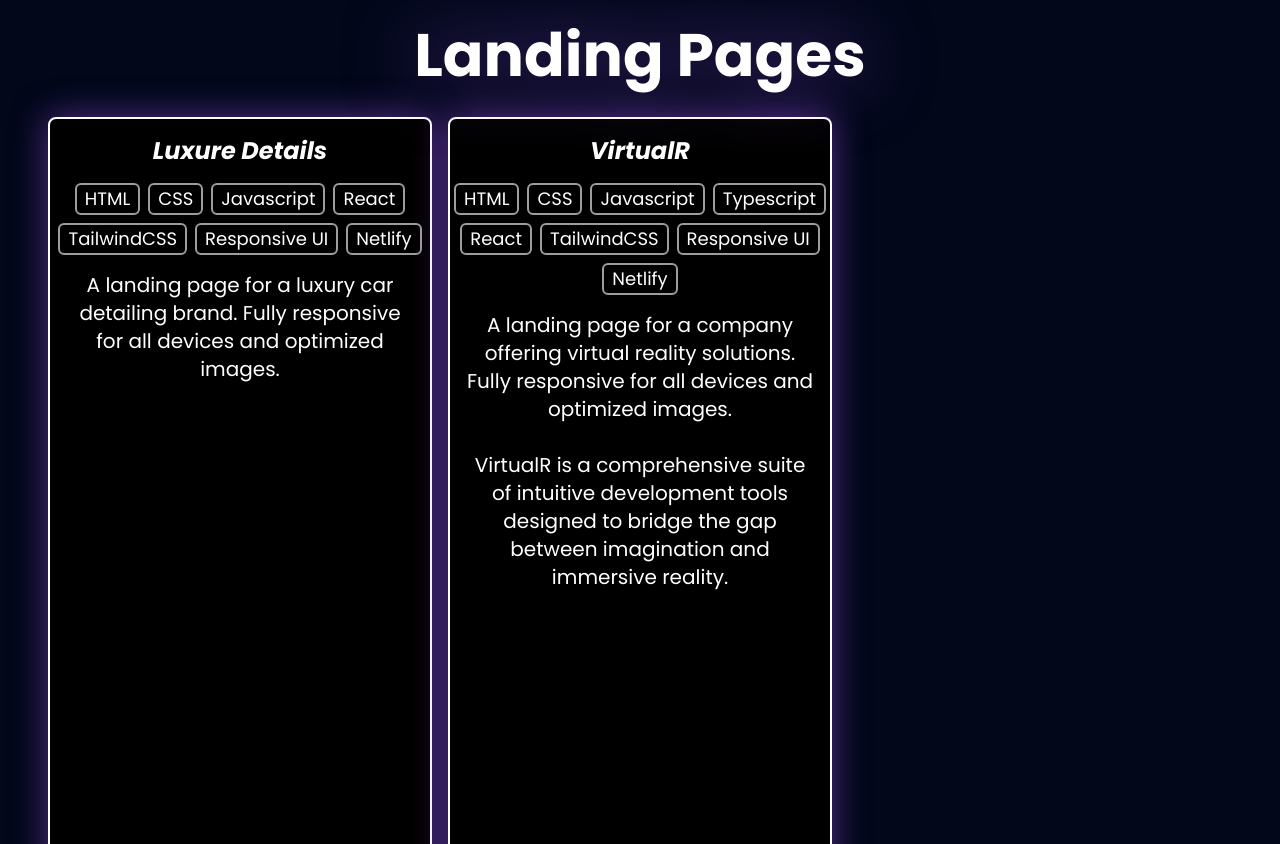
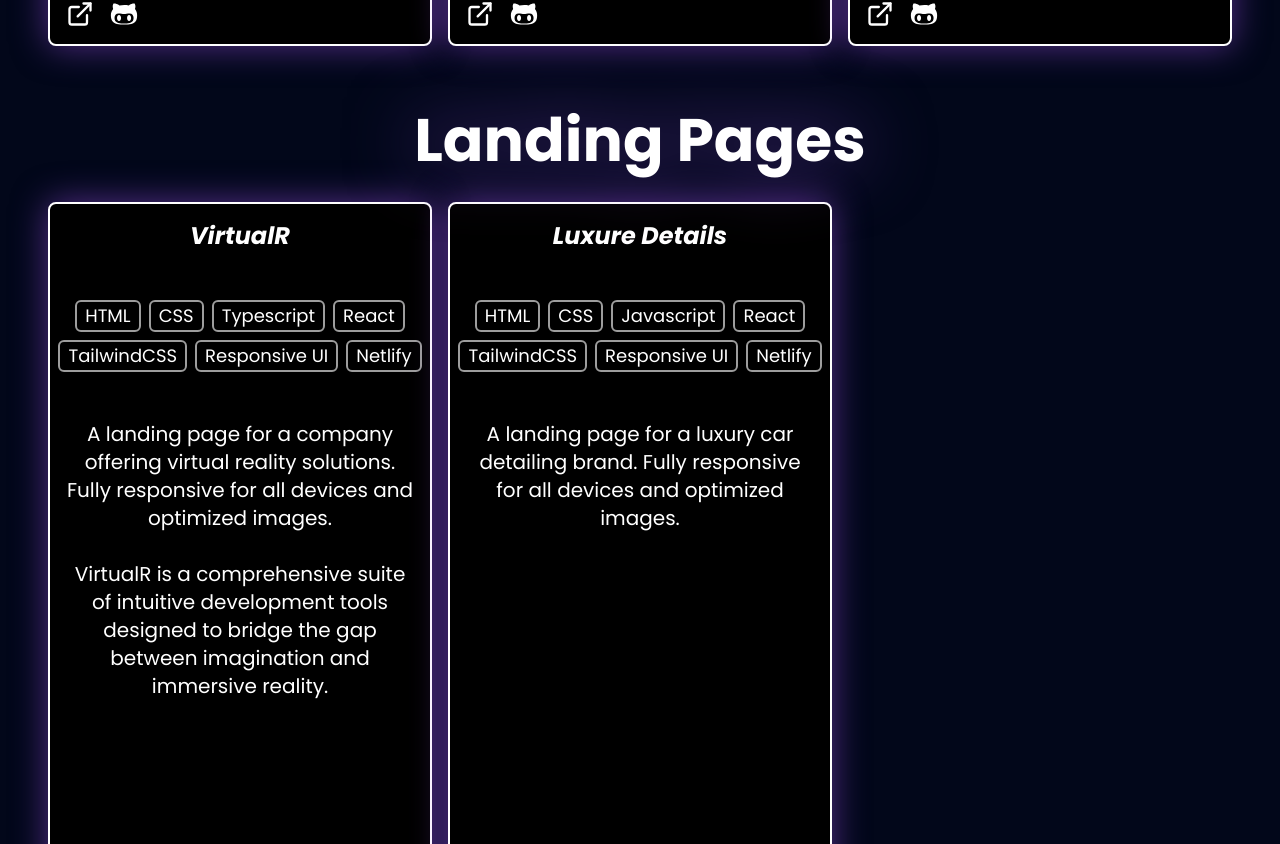
Before and after one commit to VictorMMartinezJr/Personal-Portfolio, a React (Vite) app in the folder frontend/personal-portfolio-frontend/: page / in a window 1280 px wide. Shown: the part 3596-4440 px from the top of the page. Built offline with nearby package versions, Linux system fonts and the light colour scheme.

Commit message:
style: remove extra whitespace in Project cards

```diff
--- a/frontend/personal-portfolio-frontend/src/components/Projects/AppProjects.jsx
+++ b/frontend/personal-portfolio-frontend/src/components/Projects/AppProjects.jsx
@@ -4,7 +4,7 @@
 
 const AppProjects = () => {
   return (
-    <div
+    <section
       aria-label="Full stack app projects"
       id="projects"
       className="h-auto flex flex-col justify-center items-center px-4 mt-12 xl:text-left xl:px-12 2xl:px-16"
@@ -34,7 +34,7 @@
           ),
         )}
       </div>
-    </div>
+    </section>
   );
 };
 
--- a/frontend/personal-portfolio-frontend/src/components/Projects/LandingPages.jsx
+++ b/frontend/personal-portfolio-frontend/src/components/Projects/LandingPages.jsx
@@ -22,6 +22,7 @@
               imgSrc={imgSrc}
               demoLink={demoLink}
               GHLink={GitHub}
+              className="min-h-[1000px]"
             />
           ),
         )}
--- a/frontend/personal-portfolio-frontend/src/components/Projects/Project.jsx
+++ b/frontend/personal-portfolio-frontend/src/components/Projects/Project.jsx
@@ -11,13 +11,14 @@
   imgSrc,
   GHLink,
   demoLink,
+  className,
 }) => {
   const projectRef = useRef(null);
   const isProjectInView = useInView(projectRef, { once: true });
 
   return (
-    <motion.section
-      className="flex flex-col justify-center items-center min-h-[1100px] text-center bg-black rounded-lg mb-4 border-2 border-white shadow-[0_0_35px_rgba(168,85,247,0.5)]"
+    <motion.div
+      className={`flex flex-col justify-center items-center text-center bg-black rounded-lg mb-4 border-2 border-white shadow-[0_0_35px_rgba(168,85,247,0.5)] ${className || "md:min-h-[1200px]"}`}
       ref={projectRef}
       initial={{ opacity: 0, y: 50 }}
       animate={{
@@ -28,7 +29,7 @@
     >
       <h2 className="my-4 font-bold italic text-xl xl:text-2xl">{name}</h2>
       {/* Tech used */}
-      <div className="flex flex-wrap justify-center items-center gap-2">
+      <div className="flex flex-wrap justify-center items-center gap-2 xl:my-8">
         {skills.map((skill, i) => (
           <span
             key={i}
@@ -42,9 +43,9 @@
 
       {disclaimer && (
         <>
-      <hr className="my-2 border-gray-700" />
-      <p className="text-xs text-yellow-500 italic px-4">{disclaimer}</p>
-      </>
+          <hr className="my-2 border-gray-700" />
+          <p className="text-xs text-yellow-500 italic px-4">{disclaimer}</p>
+        </>
       )}
 
       <img src={imgSrc} alt="" className="px-4" />
@@ -89,7 +90,7 @@
           </motion.div>
         </a>
       </div>
-    </motion.section>
+    </motion.div>
   );
 };
 
--- a/frontend/personal-portfolio-frontend/src/components/Projects/projectsData.js
+++ b/frontend/personal-portfolio-frontend/src/components/Projects/projectsData.js
@@ -69,6 +69,23 @@
 
 const landingPagesData = [
   {
+    name: "VirtualR",
+    skills: [
+      "HTML",
+      "CSS",
+      "Typescript",
+      "React",
+      "TailwindCSS",
+      "Responsive UI",
+      "Netlify",
+    ],
+    imgSrc: virtualR,
+    description:
+      "A landing page for a company offering virtual reality solutions. Fully responsive for all devices and optimized images.\n\nVirtualR is a comprehensive suite of intuitive development tools designed to bridge the gap between imagination and immersive reality.",
+    GitHub: "https://github.com/VictorMMartinezJr/VirtualR",
+    demoLink: "https://virtualr-v1.netlify.app/",
+  },
+  {
     name: "Luxure Details",
     skills: [
       "HTML",
@@ -85,24 +102,6 @@
     GitHub: "https://github.com/VictorMMartinezJr/LuxureDetails",
     demoLink: "https://luxuredetails-v1.netlify.app",
   },
-  {
-    name: "VirtualR",
-    skills: [
-      "HTML",
-      "CSS",
-      "Javascript",
-      "Typescript",
-      "React",
-      "TailwindCSS",
-      "Responsive UI",
-      "Netlify",
-    ],
-    imgSrc: virtualR,
-    description:
-      "A landing page for a company offering virtual reality solutions. Fully responsive for all devices and optimized images.\n\nVirtualR is a comprehensive suite of intuitive development tools designed to bridge the gap between imagination and immersive reality.",
-    GitHub: "https://github.com/VictorMMartinezJr/VirtualR",
-    demoLink: "https://virtualr-v1.netlify.app/",
-  },
 ];
 
 export { appsData, landingPagesData };
```
